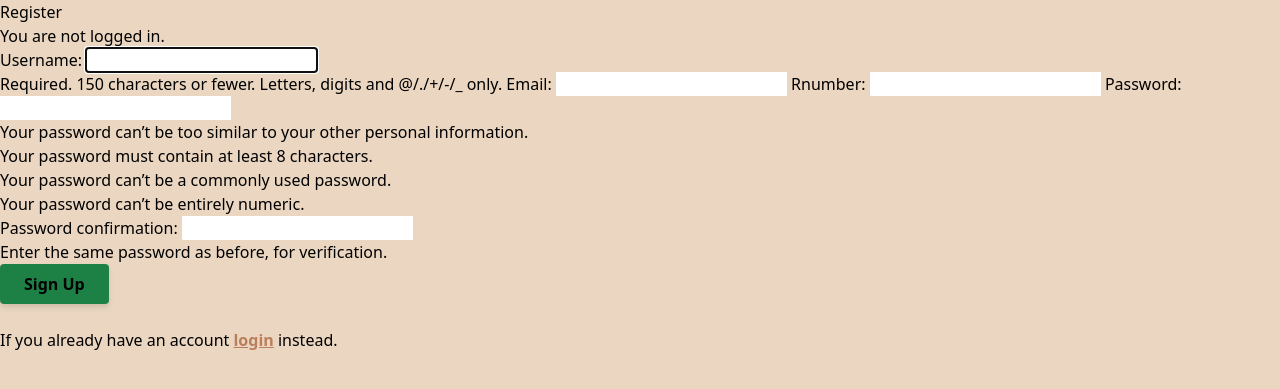
After one commit to Thomas-More-Digital-Innovation/2223-DI-010-Kiwi, a Django app: page /register/ in a window 1280 px wide. The commit adds this page. Shown: the top 389 px of the page. Run offline with Django 4.2, Linux system fonts and the light colour scheme; style sheets or scripts are compiled from the project's sources.

```diff
--- a/keyTracker/templates/keyTracker/loginOLD.html
+++ b/keyTracker/templates/keyTracker/loginOLD.html
@@ -1,7 +1,7 @@
 {% extends 'keyTracker/components/main.html' %}
 
 {% block body %}
-
+SHOULD NEVER BE VISIBLE, REMOVE LATER
 <div class="container flex flex-col place-items-center h-screen">
     <form method="POST" class="space-y-3 flex flex-col place-items-center">
     {% csrf_token %}
--- a/keyTracker/urls.py
+++ b/keyTracker/urls.py
@@ -21,7 +21,7 @@
 urlpatterns = [
     path("", views.homepage, name='homepage'),
     path("history/", views.history, name="history"),
-    path("signup/", views.SignUpView.as_view(), name="signup"),
+    path("register/", views.RegisterView.as_view(), name="register"),
     # path("register/", views.register, name="register"),
     # path("logout/", views.logout_request, name="logout"),
     # path("login/", views.login_request, name="login"),
--- a/keyTracker/views.py
+++ b/keyTracker/views.py
@@ -62,10 +62,10 @@
                            })
 
 
-class SignUpView(generic.CreateView):
-    form_class = UserCreationForm
+class RegisterView(generic.CreateView):
+    form_class = NewUserForm
     success_url = reverse_lazy("login")
-    template_name = "registration/signup.html"
+    template_name = "registration/register.html"
 
 
 def register(request):
--- a/templates/registration/login.html
+++ b/templates/registration/login.html
@@ -6,6 +6,6 @@
   <button type="submit">Log In</button>
 </form>
 
-<p>don't have an account yet? <span class="underline"><a href="{% url "password_reset" %}">register here!</a></span></p>
+<p>don't have an account yet? <span class="underline"><a href="{% url "keyTracker:register" %}">register here!</a></span></p>
 
 <p><a href="{% url 'password_reset' %}">Forgot password?</a></p>
--- /dev/null
+++ b/templates/registration/register.html
@@ -0,0 +1,22 @@
+{% extends 'keyTracker/components/main.html' %}
+{% block body %}
+<h1>Register</h1>
+<div>
+    <p>
+        {% if user.is_authenticated %}
+        You are logged in as <strong>{{ user.username }}</strong>.
+        {% else %}
+        You are not logged in.
+        {% endif %}
+    </p>
+</div>
+
+<form method="POST">
+    {% csrf_token %}
+    {{form}}
+    <br>
+    <button type="submit" class="bg-maingreen hover:bg-accentgreen drop-shadow-md font-bold py-2 px-6  rounded w-max">Sign Up</button>
+</form>
+<br>
+If you already have an account <a href=" {% url 'login' %} " target="blank"><strong class="underline text-brownsugar">login</strong></a> instead.
+{% endblock body %}
```
Also changed, not shown: keyTracker/templates/registration/password_reset_form.html (deleted, +0 -17 lines), templates/registration/password_reset_done.html (added, +9 -0 lines), db.sqlite3, 1 other file.
